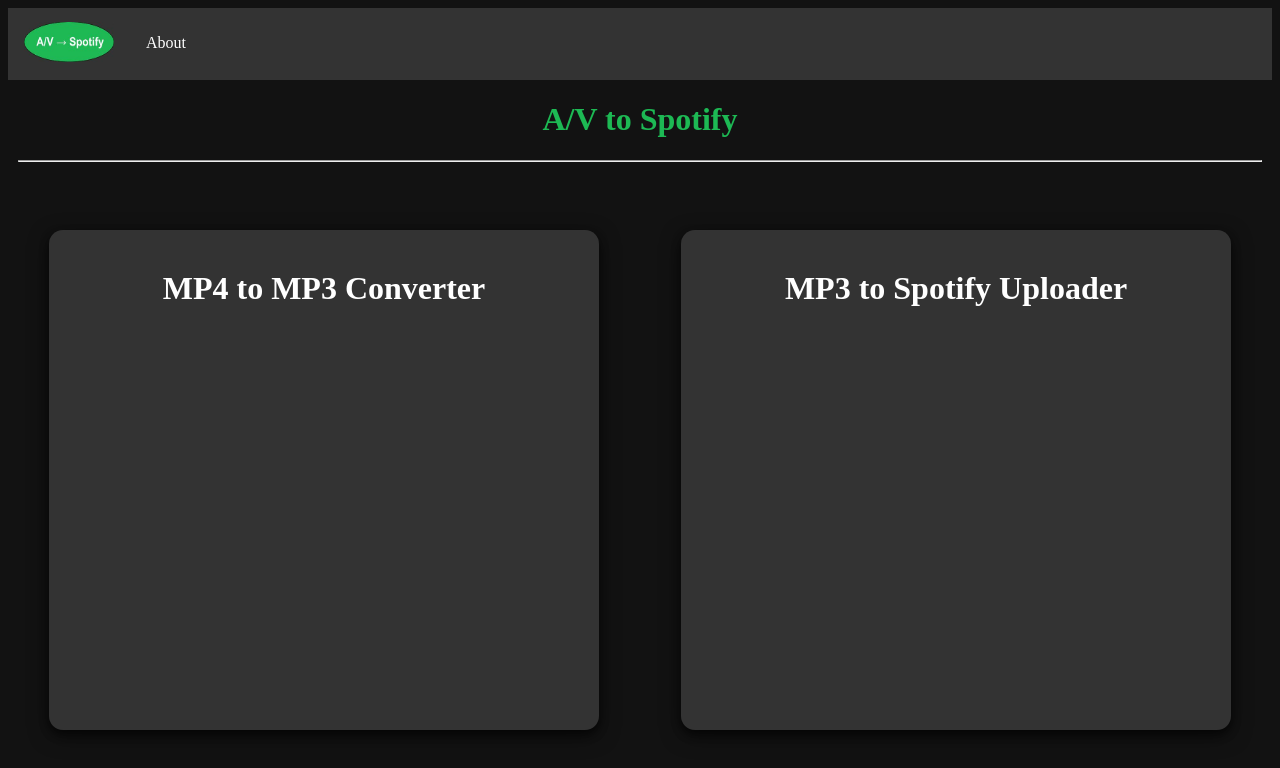
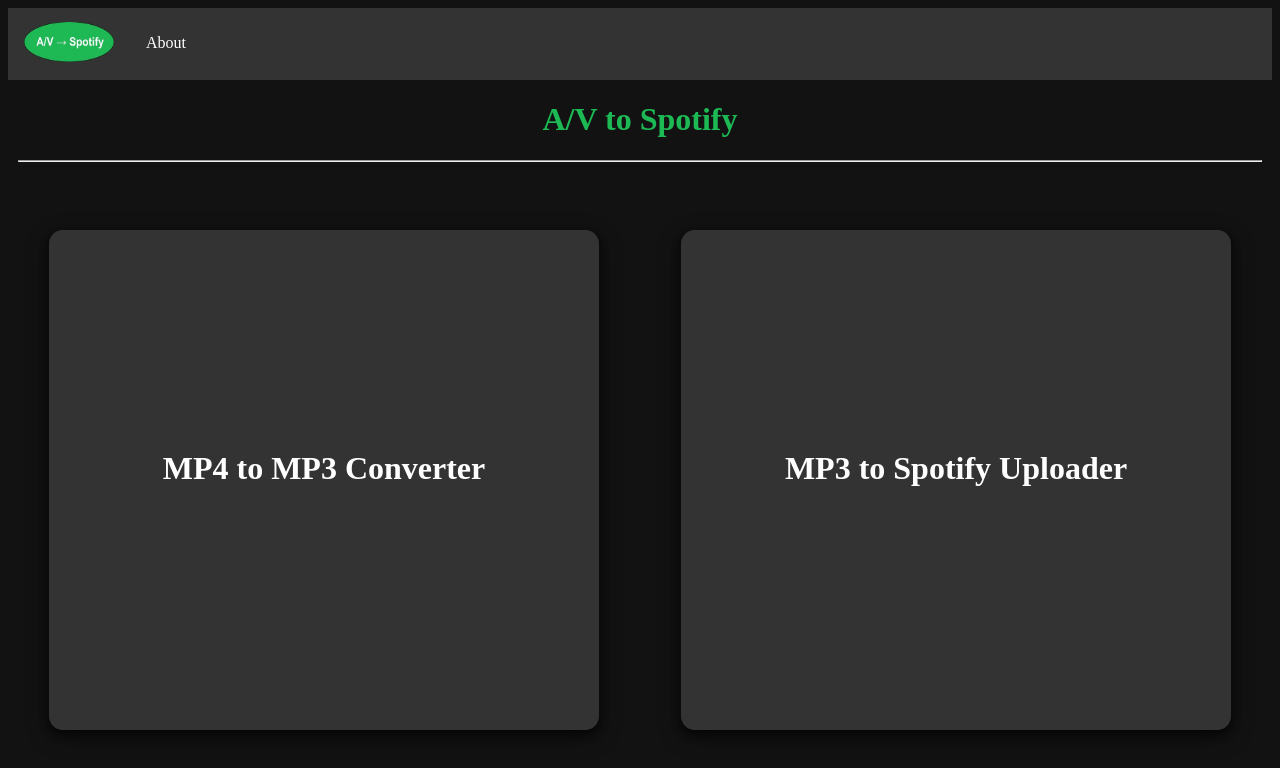
Before and after one commit to mrenwicka/COM214, a plain HTML site: page index.html in a window 1280 px wide. Drawn offline with Linux system fonts and the light colour scheme.

Commit message:
Update index.html

```diff
--- a/index.html
+++ b/index.html
@@ -110,7 +110,7 @@
     <!-- Button for mp4 to mp3 and mp3 to spotify. -->
         <div class = "conholder">
             <div class = "container shadow" >
-                <h1 style = "color: white; margin-top: 40px;">
+                <h1 style = "color: white; margin-top: 40%;">
                     MP4 to MP3 Converter
                     </h1>
 
@@ -120,7 +120,7 @@
         </div>
 
             <div class = "container shadow">
-                <h1 style = "color: white; margin-top: 40px;">
+                <h1 style = "color: white; margin-top: 40%;">
                     MP3 to Spotify Uploader
                 </h1>
                 <a class="hoverdiv" href="about.html">
```
